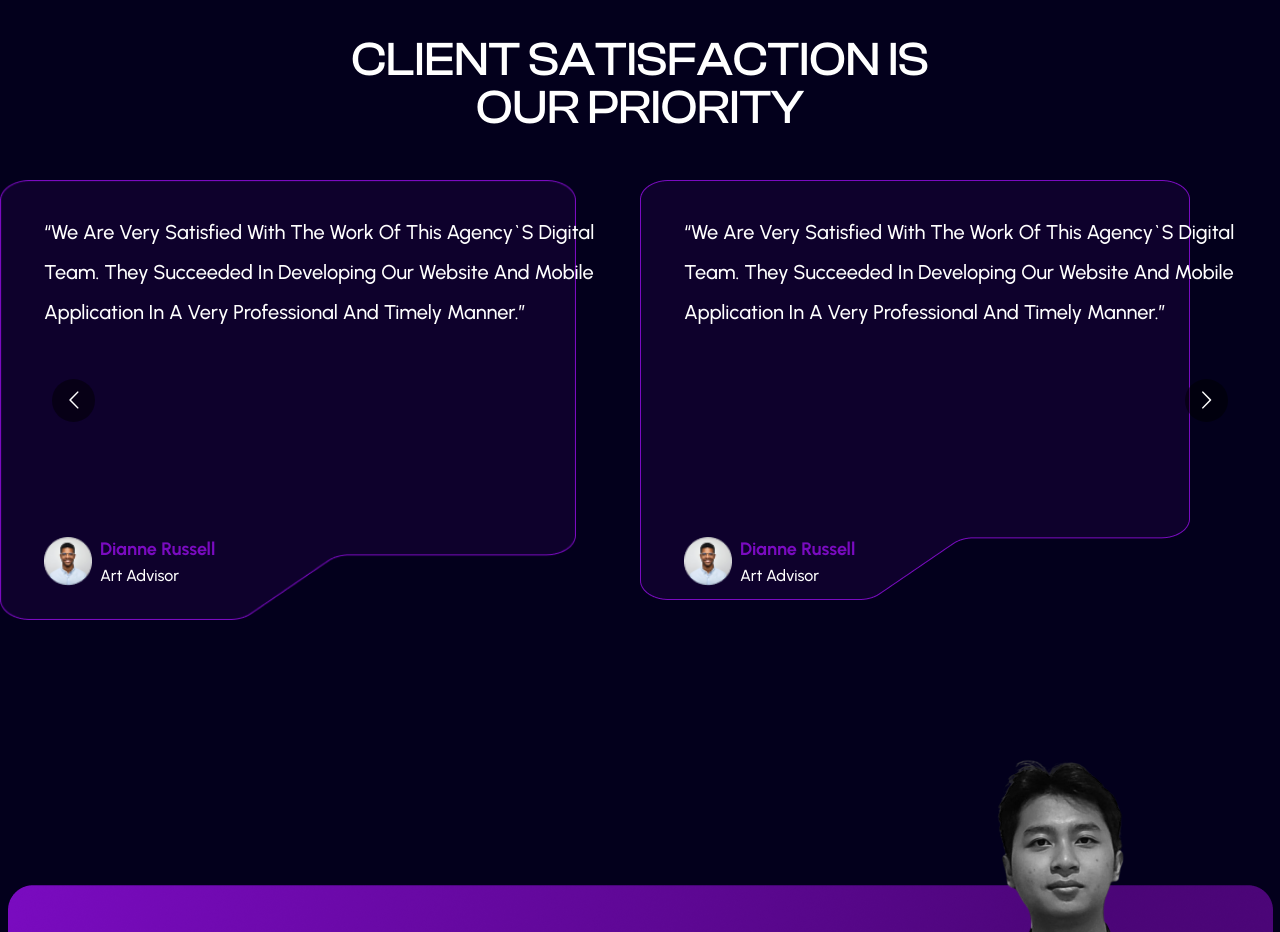
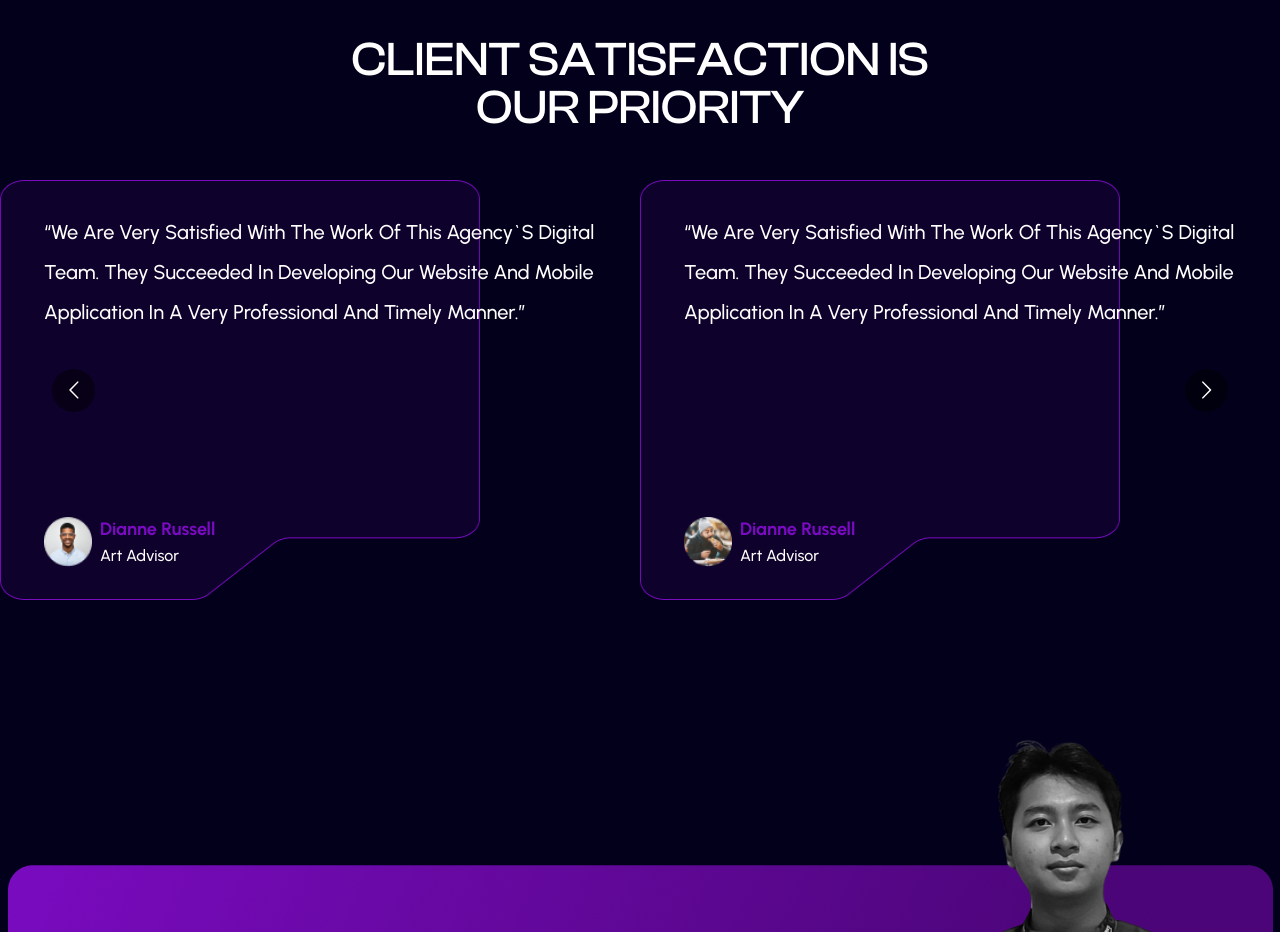
Before and after one commit to muhammaddimas452/hikaru_profile, a React (Vite) app: page / in a window 1280 px wide. Shown: the part 2840-3772 px from the top of the page. Built offline with nearby package versions, Linux system fonts and the light colour scheme.

Commit message:
Deployed website

```diff
--- a/src/components/testimonial.jsx
+++ b/src/components/testimonial.jsx
@@ -10,15 +10,15 @@ const testimonial = () => {
     desktop: {
       breakpoint: { max: 3000, min: 1024 },
       items: 3,
-      slidesToSlide: 3, // optional, default to 1.
+      slidesToSlide: 0, // optional, default to 1.
     },
     tablet: {
       breakpoint: { max: 1024, min: 464 },
       items: 2,
-      slidesToSlide: 2, // optional, default to 1.
+      slidesToSlide: 1, // optional, default to 1.
     },
     mobile: {
-      breakpoint: { max: 464, min: 0 },
+      breakpoint: { max: 640, min: 0 },
       items: 1,
       slidesToSlide: 1, // optional, default to 1.
     },
@@ -26,20 +26,20 @@ const testimonial = () => {
   return (
     <div className="ssm:py-6 sm:py-8 md:py-[80px] grid grid-cols-1">
       <div className="grid justify-items-center">
-        <h1 className="uppercase w-[586px] text-white text-center clash-display-medium text-5xl">
+        <h1 className="uppercase ssm:w-[70%] md:w-[586px] text-white text-center clash-display-medium ssm:text-4xl sm:text-5xl">
           Client satisfaction is our priority
         </h1>
       </div>
-      <div className="py-12 gap-x-10">
-        <Carousel
-          responsive={responsive}
-          infinite={true}
-          itemClass="carousel-item-padding-40-px"
-        >
+      <div className="py-12">
+        <Carousel responsive={responsive} infinite={true}>
           <div className="">
-            <img className="w-[90%]" src={Testbg} alt="" />
-            <div className="absolute inset-0 flex flex-col justify-between px-11 py-8">
-              <h1 className="text-white capitalize font-urbanist font-medium text-[20px] leading-10">
+            <img
+              className="ssm:w-full sm:w-[480px] h-[420px]"
+              src={Testbg}
+              alt=""
+            />
+            <div className="absolute inset-0 flex flex-col justify-between ssm:w-[90%] sm:w-fit ssm:px-6 md:px-11 py-8">
+              <h1 className="text-white capitalize font-urbanist font-medium ssm:leading-10 md:leading-10 ssm:text-lg md:text-[20px] ">
                 “We are very satisfied with the work of this agency`s digital
                 team. They succeeded in developing our website and mobile
                 application in a very professional and timely manner.”
@@ -57,10 +57,39 @@ const testimonial = () => {
               </div>
             </div>
           </div>
-          <div>
-            <img src={Testbg} alt="" />
-            <div className="absolute inset-0 flex flex-col justify-between px-11 py-8">
-              <h1 className="text-white capitalize font-urbanist font-medium text-[20px] leading-10">
+          <div className="">
+            <img
+              className="ssm:w-full sm:w-[480px] h-[420px]"
+              src={Testbg}
+              alt=""
+            />
+            <div className="absolute inset-0 flex flex-col justify-between ssm:w-[90%] sm:w-fit ssm:px-6 md:px-11 py-8">
+              <h1 className="text-white capitalize font-urbanist font-medium ssm:leading-10 md:leading-10 ssm:text-lg md:text-[20px] ">
+                “We are very satisfied with the work of this agency`s digital
+                team. They succeeded in developing our website and mobile
+                application in a very professional and timely manner.”
+              </h1>
+              <div className="flex gap-x-2 items-center">
+                <img className="w-12 h-w-12" src={Test2} alt="" />
+                <div>
+                  <h1 className="font-urbanist font-bold text-[#7A0BC0] text-[18px]">
+                    Dianne Russell
+                  </h1>
+                  <span className="font-urbanist font-medium text-white text-base">
+                    Art Advisor
+                  </span>
+                </div>
+              </div>
+            </div>
+          </div>
+          <div className="">
+            <img
+              className="ssm:w-full sm:w-[480px] h-[420px]"
+              src={Testbg}
+              alt=""
+            />
+            <div className="absolute inset-0 flex flex-col justify-between ssm:w-[90%] sm:w-fit ssm:px-6 md:px-11 py-8">
+              <h1 className="text-white capitalize font-urbanist font-medium ssm:leading-10 md:leading-10 ssm:text-lg md:text-[20px] ">
                 “We are very satisfied with the work of this agency`s digital
                 team. They succeeded in developing our website and mobile
                 application in a very professional and timely manner.”
@@ -78,16 +107,20 @@ const testimonial = () => {
               </div>
             </div>
           </div>
-          <div>
-            <img src={Testbg} alt="" />
-            <div className="absolute inset-0 flex flex-col justify-between px-11 py-8">
-              <h1 className="text-white capitalize font-urbanist font-medium text-[20px] leading-10">
+          <div className="">
+            <img
+              className="ssm:w-full sm:w-[480px] h-[420px]"
+              src={Testbg}
+              alt=""
+            />
+            <div className="absolute inset-0 flex flex-col justify-between ssm:w-[90%] sm:w-fit ssm:px-6 md:px-11 py-8">
+              <h1 className="text-white capitalize font-urbanist font-medium ssm:leading-10 md:leading-10 ssm:text-lg md:text-[20px] ">
                 “We are very satisfied with the work of this agency`s digital
                 team. They succeeded in developing our website and mobile
                 application in a very professional and timely manner.”
               </h1>
               <div className="flex gap-x-2 items-center">
-                <img className="w-12 h-w-12" src={Test1} alt="" />
+                <img className="w-12 h-w-12" src={Test2} alt="" />
                 <div>
                   <h1 className="font-urbanist font-bold text-[#7A0BC0] text-[18px]">
                     Dianne Russell
@@ -99,212 +132,6 @@ const testimonial = () => {
               </div>
             </div>
           </div>
-          <div>
-            <img src={Testbg} alt="" />
-            <div className="absolute inset-0 flex flex-col justify-between px-11 py-8">
-              <h1 className="text-white capitalize font-urbanist font-medium text-[20px] leading-10">
-                “We are very satisfied with the work of this agency`s digital
-                team. They succeeded in developing our website and mobile
-                application in a very professional and timely manner.”
-              </h1>
-              <div className="flex gap-x-2 items-center">
-                <img className="w-12 h-w-12" src={Test1} alt="" />
-                <div>
-                  <h1 className="font-urbanist font-bold text-[#7A0BC0] text-[18px]">
-                    Dianne Russell
-                  </h1>
-                  <span className="font-urbanist font-medium text-white text-base">
-                    Art Advisor
-                  </span>
-                </div>
-              </div>
-            </div>
-          </div>
-
-          {/* <div
-            className="px-11 py-8 w-[90%] h-[420px] bg-cover bg-center flex flex-col justify-between"
-            style={{
-              backgroundImage: `url(${Testbg})`,
-            }}
-          >
-            <h1 className="text-white capitalize font-urbanist font-medium text-[20px] leading-10">
-              “We are very satisfied with the work of this agency`s digital
-              team. They succeeded in developing our website and mobile
-              application in a very professional and timely manner.”
-            </h1>
-            <div className="flex gap-x-2 items-center">
-              <img className="w-12 h-w-12" src={Test1} alt="" />
-              <div>
-                <h1 className="font-urbanist font-bold text-[#7A0BC0] text-[18px]">
-                  Dianne Russell
-                </h1>
-                <span className="font-urbanist font-medium text-white text-base">
-                  Art Advisor
-                </span>
-              </div>
-            </div>
-          </div>
-          <div
-            className="px-11 py-8 w-[90%] bg-cover bg-center flex flex-col justify-between"
-            style={{
-              backgroundImage: `url(${Testbg})`,
-            }}
-          >
-            <h1 className="text-white capitalize font-urbanist font-medium text-[20px] leading-10">
-              “We are very satisfied with the work of this agency`s digital
-              team. They succeeded in developing our website and mobile
-              application in a very professional and timely manner.”
-            </h1>
-            <div className="flex gap-x-2 items-center">
-              <img className="w-12 h-w-12" src={Test1} alt="" />
-              <div>
-                <h1 className="font-urbanist font-bold text-[#7A0BC0] text-[18px]">
-                  Dianne Russell
-                </h1>
-                <span className="font-urbanist font-medium text-white text-base">
-                  Art Advisor
-                </span>
-              </div>
-            </div>
-          </div>
-          <div
-            className="px-11 py-8 w-[90%] bg-cover bg-center flex flex-col justify-between"
-            style={{
-              backgroundImage: `url(${Testbg})`,
-            }}
-          >
-            <h1 className="text-white capitalize font-urbanist font-medium text-[20px] leading-10">
-              “We are very satisfied with the work of this agency`s digital
-              team. They succeeded in developing our website and mobile
-              application in a very professional and timely manner.”
-            </h1>
-            <div className="flex gap-x-2 items-center">
-              <img className="w-12 h-w-12" src={Test2} alt="" />
-              <div>
-                <h1 className="font-urbanist font-bold text-[#7A0BC0] text-[18px]">
-                  Dianne Russell
-                </h1>
-                <span className="font-urbanist font-medium text-white text-base">
-                  Art Advisor
-                </span>
-              </div>
-            </div>
-          </div>
-          <div
-            className="px-11 py-8 w-[90%] bg-cover bg-center flex flex-col justify-between"
-            style={{
-              backgroundImage: `url(${Testbg})`,
-            }}
-          >
-            <h1 className="text-white capitalize font-urbanist font-medium text-[20px] leading-10">
-              “We are very satisfied with the work of this agency`s digital
-              team. They succeeded in developing our website and mobile
-              application in a very professional and timely manner.”
-            </h1>
-            <div className="flex gap-x-2 items-center">
-              <img className="w-12 h-w-12" src={Test1} alt="" />
-              <div>
-                <h1 className="font-urbanist font-bold text-[#7A0BC0] text-[18px]">
-                  Dianne Russell
-                </h1>
-                <span className="font-urbanist font-medium text-white text-base">
-                  Art Advisor
-                </span>
-              </div>
-            </div>
-          </div>
-          <div
-            className="px-11 py-8 w-[90%] bg-cover bg-center flex flex-col justify-between"
-            style={{
-              backgroundImage: `url(${Testbg})`,
-            }}
-          >
-            <h1 className="text-white capitalize font-urbanist font-medium text-[20px] leading-10">
-              “We are very satisfied with the work of this agency`s digital
-              team. They succeeded in developing our website and mobile
-              application in a very professional and timely manner.”
-            </h1>
-            <div className="flex gap-x-2 items-center">
-              <img className="w-12 h-w-12" src={Test1} alt="" />
-              <div>
-                <h1 className="font-urbanist font-bold text-[#7A0BC0] text-[18px]">
-                  Dianne Russell
-                </h1>
-                <span className="font-urbanist font-medium text-white text-base">
-                  Art Advisor
-                </span>
-              </div>
-            </div>
-          </div>
-          <div
-            className="px-11 py-8 w-[90%] bg-cover bg-center flex flex-col justify-between"
-            style={{
-              backgroundImage: `url(${Testbg})`,
-            }}
-          >
-            <h1 className="text-white capitalize font-urbanist font-medium text-[20px] leading-10">
-              “We are very satisfied with the work of this agency`s digital
-              team. They succeeded in developing our website and mobile
-              application in a very professional and timely manner.”
-            </h1>
-            <div className="flex gap-x-2 items-center">
-              <img className="w-12 h-w-12" src={Test1} alt="" />
-              <div>
-                <h1 className="font-urbanist font-bold text-[#7A0BC0] text-[18px]">
-                  Dianne Russell
-                </h1>
-                <span className="font-urbanist font-medium text-white text-base">
-                  Art Advisor
-                </span>
-              </div>
-            </div>
-          </div>
-          <div
-            className="px-11 py-8 w-[90%] bg-cover bg-center flex flex-col justify-between"
-            style={{
-              backgroundImage: `url(${Testbg})`,
-            }}
-          >
-            <h1 className="text-white capitalize font-urbanist font-medium text-[20px] leading-10">
-              “We are very satisfied with the work of this agency`s digital
-              team. They succeeded in developing our website and mobile
-              application in a very professional and timely manner.”
-            </h1>
-            <div className="flex gap-x-2 items-center">
-              <img className="w-12 h-w-12" src={Test1} alt="" />
-              <div>
-                <h1 className="font-urbanist font-bold text-[#7A0BC0] text-[18px]">
-                  Dianne Russell
-                </h1>
-                <span className="font-urbanist font-medium text-white text-base">
-                  Art Advisor
-                </span>
-              </div>
-            </div>
-          </div>
-          <div
-            className="px-11 py-8 w-[90%] bg-cover bg-center flex flex-col justify-between"
-            style={{
-              backgroundImage: `url(${Testbg})`,
-            }}
-          >
-            <h1 className="text-white capitalize font-urbanist font-medium text-[20px] leading-10">
-              “We are very satisfied with the work of this agency`s digital
-              team. They succeeded in developing our website and mobile
-              application in a very professional and timely manner.”
-            </h1>
-            <div className="flex gap-x-2 items-center">
-              <img className="w-12 h-w-12" src={Test1} alt="" />
-              <div>
-                <h1 className="font-urbanist font-bold text-[#7A0BC0] text-[18px]">
-                  Dianne Russell
-                </h1>
-                <span className="font-urbanist font-medium text-white text-base">
-                  Art Advisor
-                </span>
-              </div>
-            </div>
-          </div> */}
         </Carousel>
       </div>
     </div>
```
Also changed, not shown: src/main.jsx (+7 -7 lines).
